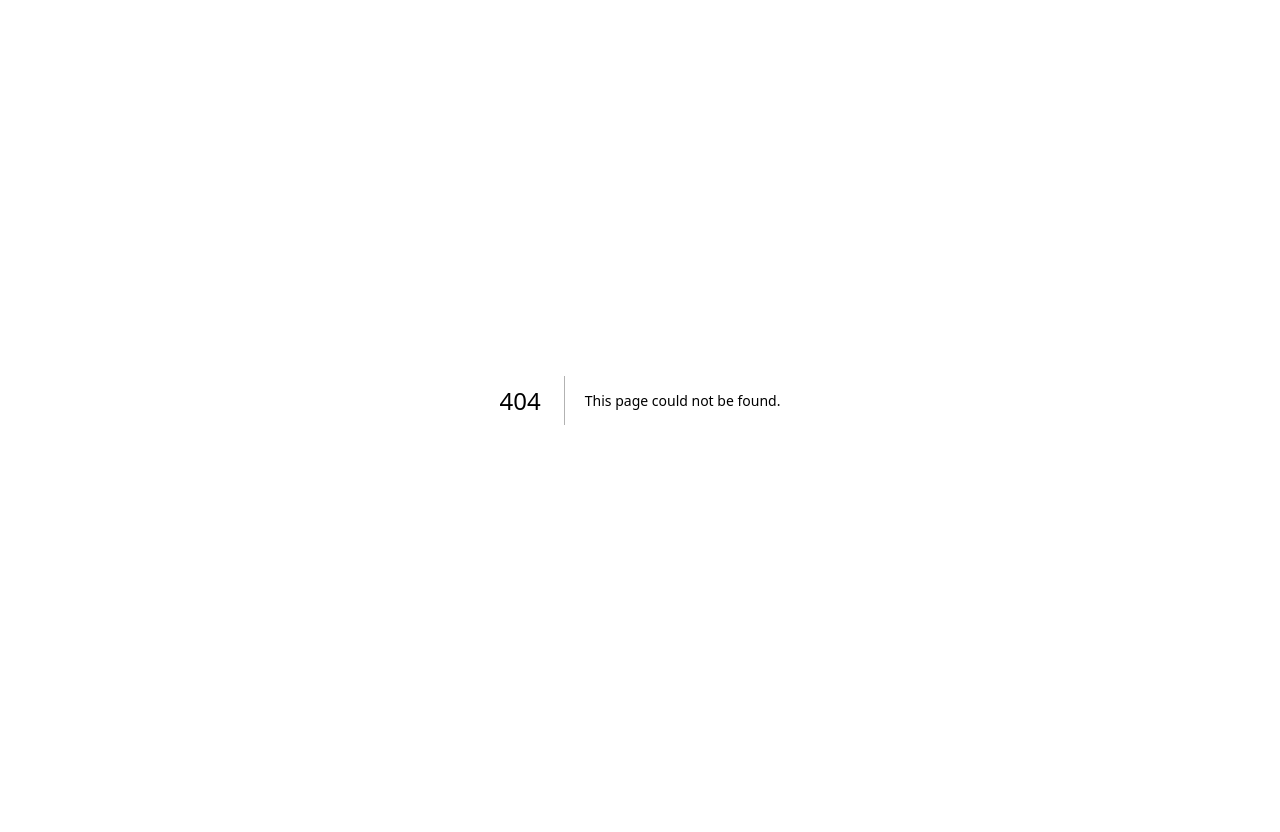
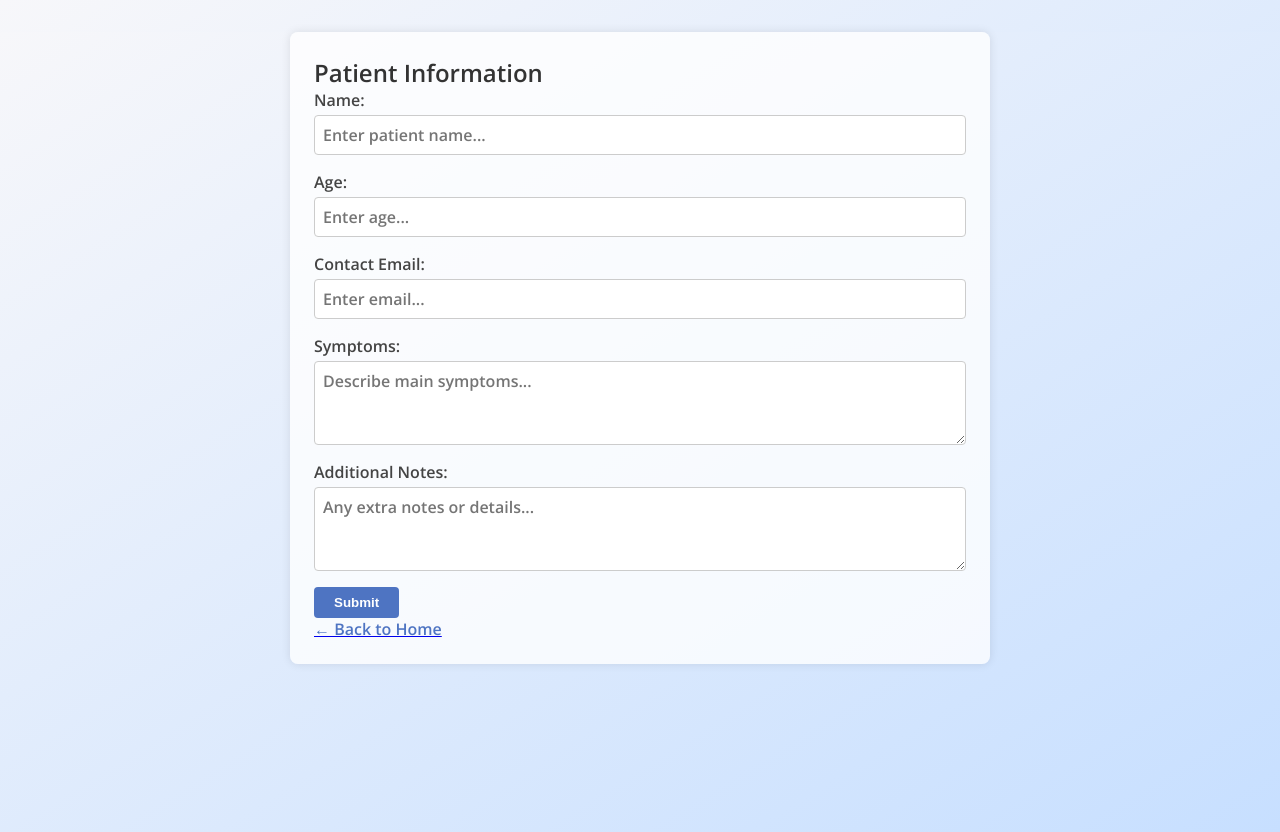
Before and after one commit to rduoDevs/bridge, a Next.js app: page /patient-info in a window 1280 px wide. Before the commit this address had no page. Before the commit the page ends 800 px from the top, so only its background shows below. Built offline with nearby package versions, Linux system fonts and the light colour scheme.

Commit message:
oh em gee

```diff
--- /dev/null
+++ b/pages/patient-info.js
@@ -0,0 +1,107 @@
+// pages/patient-info.js
+import { useState } from 'react'
+import Link from 'next/link'
+
+export default function PatientInfo() {
+  const [formData, setFormData] = useState({
+    name: '',
+    age: '',
+    email: '',
+    symptoms: '',
+    notes: ''
+  })
+
+  const handleChange = (e) => {
+    const { name, value } = e.target
+    setFormData(prev => ({ ...prev, [name]: value }))
+  }
+
+  const handleSubmit = (e) => {
+    e.preventDefault()
+    // Show an alert summary for demonstration
+    alert(
+      `Form submitted!\n\n` +
+      `Name: ${formData.name}\n` +
+      `Age: ${formData.age}\n` +
+      `Email: ${formData.email}\n` +
+      `Symptoms: ${formData.symptoms}\n` +
+      `Notes: ${formData.notes}`
+    )
+    // Possibly reset or redirect
+    // setFormData({ ... })
+  }
+
+  return (
+    <div className="container formContainer">
+      <h2>Patient Information</h2>
+
+      <form onSubmit={handleSubmit} className="patientForm">
+        <label>
+          Name:
+          <input
+            type="text"
+            name="name"
+            placeholder="Enter patient name..."
+            required
+            value={formData.name}
+            onChange={handleChange}
+          />
+        </label>
+
+        <label>
+          Age:
+          <input
+            type="number"
+            name="age"
+            min="0"
+            max="120"
+            placeholder="Enter age..."
+            value={formData.age}
+            onChange={handleChange}
+          />
+        </label>
+
+        <label>
+          Contact Email:
+          <input
+            type="email"
+            name="email"
+            placeholder="Enter email..."
+            value={formData.email}
+            onChange={handleChange}
+          />
+        </label>
+
+        <label>
+          Symptoms:
+          <textarea
+            name="symptoms"
+            rows="3"
+            placeholder="Describe main symptoms..."
+            value={formData.symptoms}
+            onChange={handleChange}
+          />
+        </label>
+
+        <label>
+          Additional Notes:
+          <textarea
+            name="notes"
+            rows="3"
+            placeholder="Any extra notes or details..."
+            value={formData.notes}
+            onChange={handleChange}
+          />
+        </label>
+
+        <button type="submit">Submit</button>
+      </form>
+
+      <p>
+        <Link href="/">
+          <a className="backLink">← Back to Home</a>
+        </Link>
+      </p>
+    </div>
+  )
+}
```
